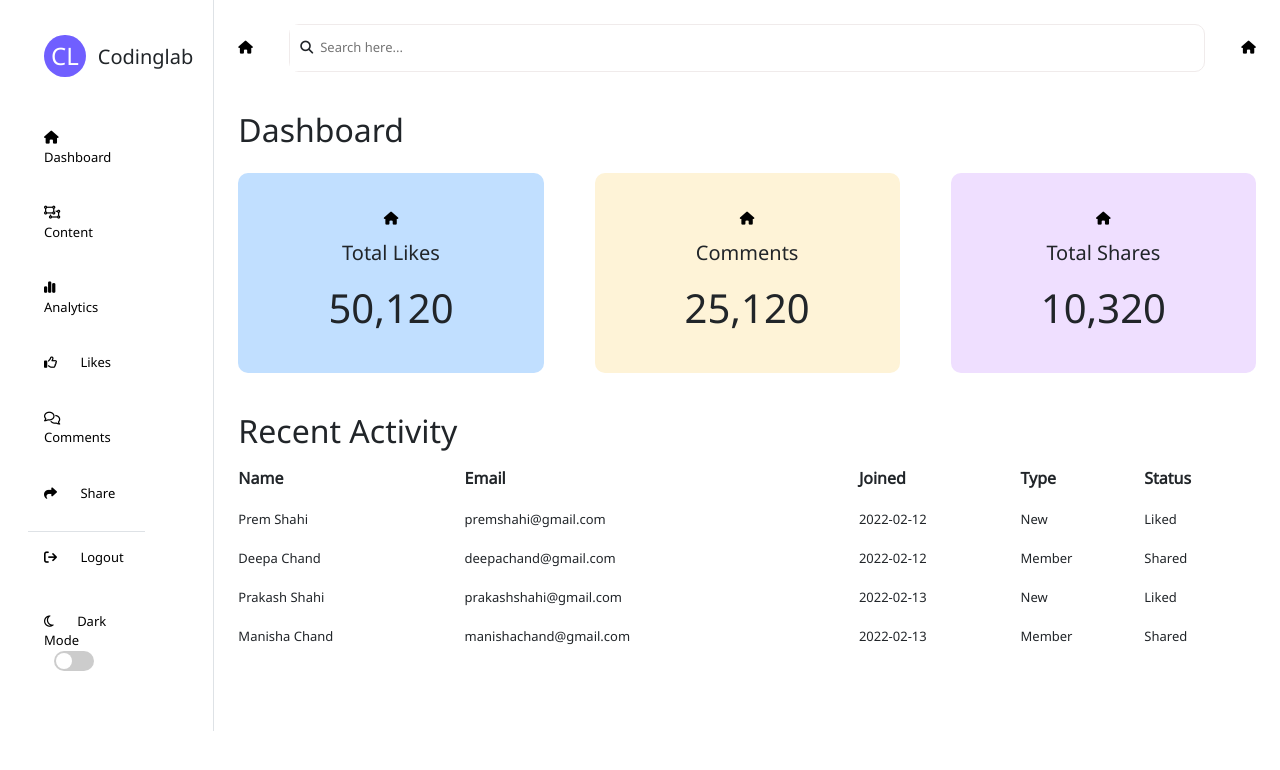
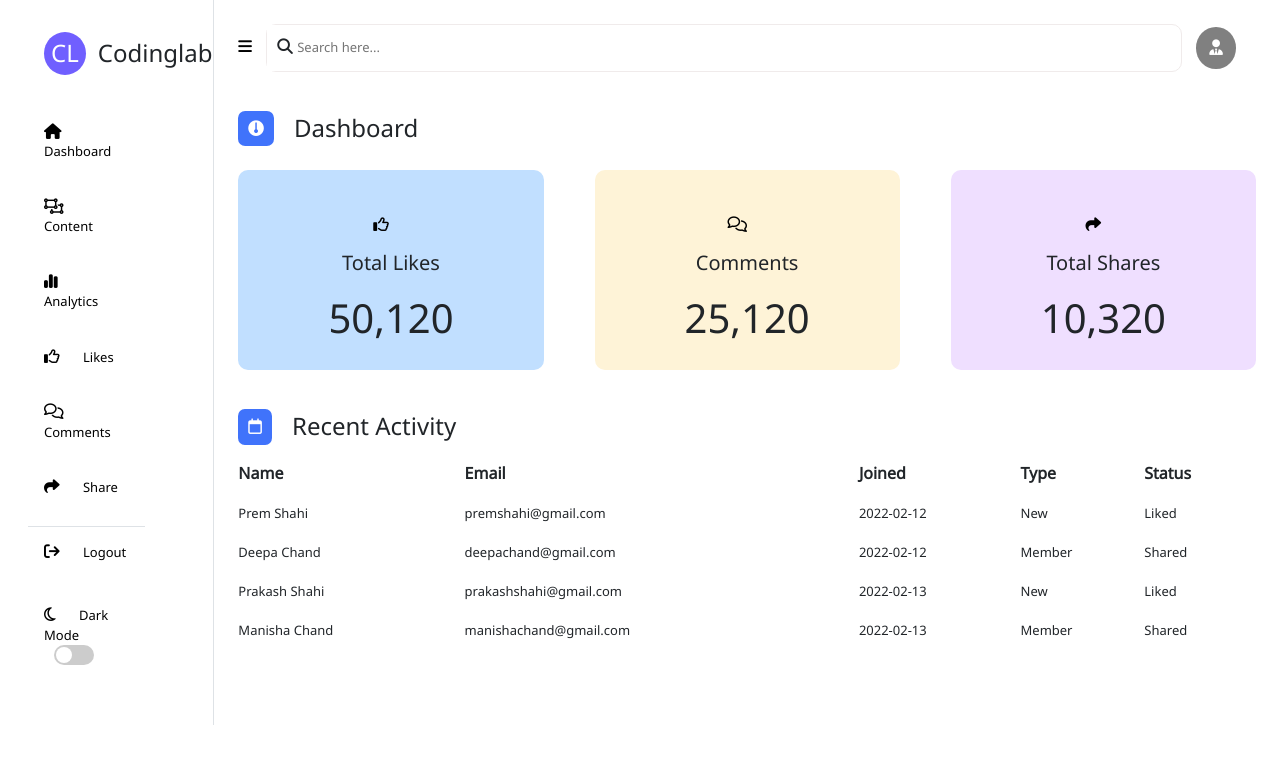
Before and after one commit to tesddev/Codelab, a plain HTML site: page index.html in a window 1280 px wide. Drawn offline with nearby package versions, Linux system fonts and the light colour scheme.

Commit message:
style icon and avatar

```diff
--- a/index.html
+++ b/index.html
@@ -27,7 +27,7 @@
                     <div class="position-sticky sidebar-sticky">
                         <div class="logo">
                             <h4 class="CL">CL</h4>
-                            <p class="coding-lab-logo-text">Codinglab</p>
+                            <p class="h4 coding-lab-logo-text">Codinglab</p>
                         </div>
                         <ul class="nav flex-column">
                             <li class="nav-item">
@@ -96,18 +96,19 @@
             <!-- Right side -->
                 <main class="main-wrapper col-md-9 ms-sm-auto py-4 col-lg-10 px-md-4 border-start">
                     <div class="right-header">
-                        <a href="#"> <i class="fas fa-home"></i> </a>
+                        <a href="#"> <i class="fa-solid fa-bars"></i> </a>
                         <div class="search-container">
                             <input type="text" placeholder="Search here...">
                             <div class="icon-container">
                               <i class="fas fa-search"></i>
                             </div>
                         </div>
-                        <a href="#"> <i class="fas fa-home"></i> </a>
+                        <a href="#"> <i class="far fa-solid fa-user-tie blue-bg avatar"></i> </a>
                     </div>
 
                     <div class="title-group mb-3">
-                        <h1 class="h2 mb-0">Dashboard</h1>
+                        <i class="far fa-solid fa-gauge-simple blue-bg"></i>
+                        <h2 class="h4 mb-0">Dashboard</h2>
                     </div>
 
                     <div class="row my-4">
@@ -115,21 +116,21 @@
                             <div class="color-boxes">
                                 <!-- Block 1 -->
                                 <div class="custom-block custom-block-1">
-                                    <a href="#"> <i class="fa-solid fa-house color-boxes-icons"></i> </a>
+                                    <a href="#"> <i class="far fa-regular fa-thumbs-up color-boxes-icons"></i> </a>
                                     <p class="color-boxes-middle-texts">Total Likes</p>
                                     <h1 class="mt-2 mb-3">50,120</h1>
                                 </div>
 
                                 <!-- Block 2 -->
                                 <div class="custom-block custom-block-2">
-                                    <a href="#"> <i class="fas fa-home color-boxes-icons"></i> </a>
+                                    <a href="#"> <i class="far fa-regular fa-comments color-boxes-icons"></i> </a>
                                     <p class="color-boxes-middle-texts">Comments</p>
                                     <h1 class="mt-2 mb-3">25,120</h1>
                                 </div>
 
                                 <!-- Block 3 -->
                                 <div class="custom-block custom-block-3">
-                                    <a href="#"> <i class="fas fa-home color-boxes-icons"></i> </a>
+                                    <a href="#"> <i class="far fa-solid fa-share color-boxes-icons"></i> </a>
                                     <p class="color-boxes-middle-texts">Total Shares</p>
                                     <h1 class="mt-2 mb-3">10,320</h1>
                                 </div>
@@ -137,7 +138,8 @@
 
                             <!-- Recent activity section  -->
                             <div class="title-group mb-3">
-                                <h1 class="h2 mb-0">Recent Activity</h1>
+                                <i class="far fa-regular fa-calendar blue-bg"></i>
+                                <h1 class="h4 mb-0">Recent Activity</h1>
                             </div>
 
                             <!-- table  -->
--- a/style.css
+++ b/style.css
@@ -52,9 +52,25 @@ a{
 }
 
 .coding-lab-logo-text {
-    margin-top: 10px;
     margin-left: 12px;
-    font-size: 20px;
+}
+
+i {
+    font-size: 1.2em;
+}
+
+.blue-bg {
+    background-color: #4073FB;
+    border-radius: 20%;
+    padding: 10px;
+    color: white;
+    display: inline-block;
+}
+
+.avatar {
+    border-radius: 50%;
+    background-color: grey;
+    padding: 13px;
 }
 
 /* switch  */
@@ -130,6 +146,8 @@ a{
 /* title group  */
 .title-group {
     margin-top: 3em;
+    display: flex;
+    align-items: center;
 }
 
 /* color boxes  */
```
